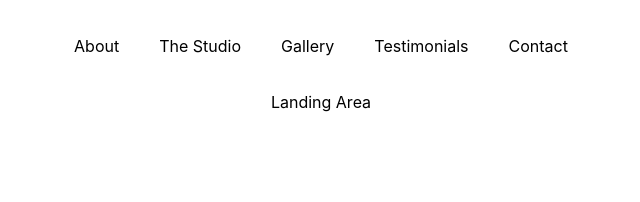
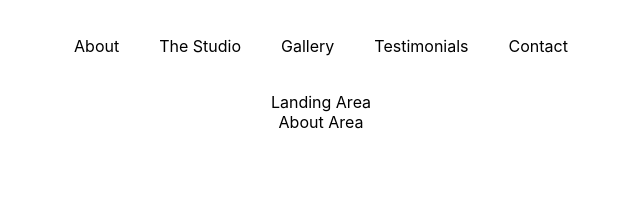
Before and after one commit to proiacm/C.P.Art-Studio, a React (Create React App) app: page / in a window 1280 px wide. Shown: the top 202 px of the page, without its empty margins (319-959 px from the left). Built offline with nearby package versions, Linux system fonts and the light colour scheme.

Commit message:
Set up About component

```diff
--- /dev/null
+++ b/src/About/About.js
@@ -0,0 +1,13 @@
+import React from 'react';
+import './About.css';
+
+const About = () => {
+
+  return (
+        <div>
+          About Area
+        </div>
+  )
+}
+
+export default About;
--- a/src/App.js
+++ b/src/App.js
@@ -1,4 +1,5 @@
 import React, {Component} from 'react'
+import About from './About/About';
 import './App.css';
 import Landing from './Landing/Landing';
 import Nav from './Nav/Nav';
@@ -10,6 +11,7 @@
       <div className="App">
         <Nav />
         <Landing />
+        <About />
       </div>
     );
   }
```
Also changed, not shown: src/About/About.css (added), 1 other file (tests, documents, lock files or other folders).
